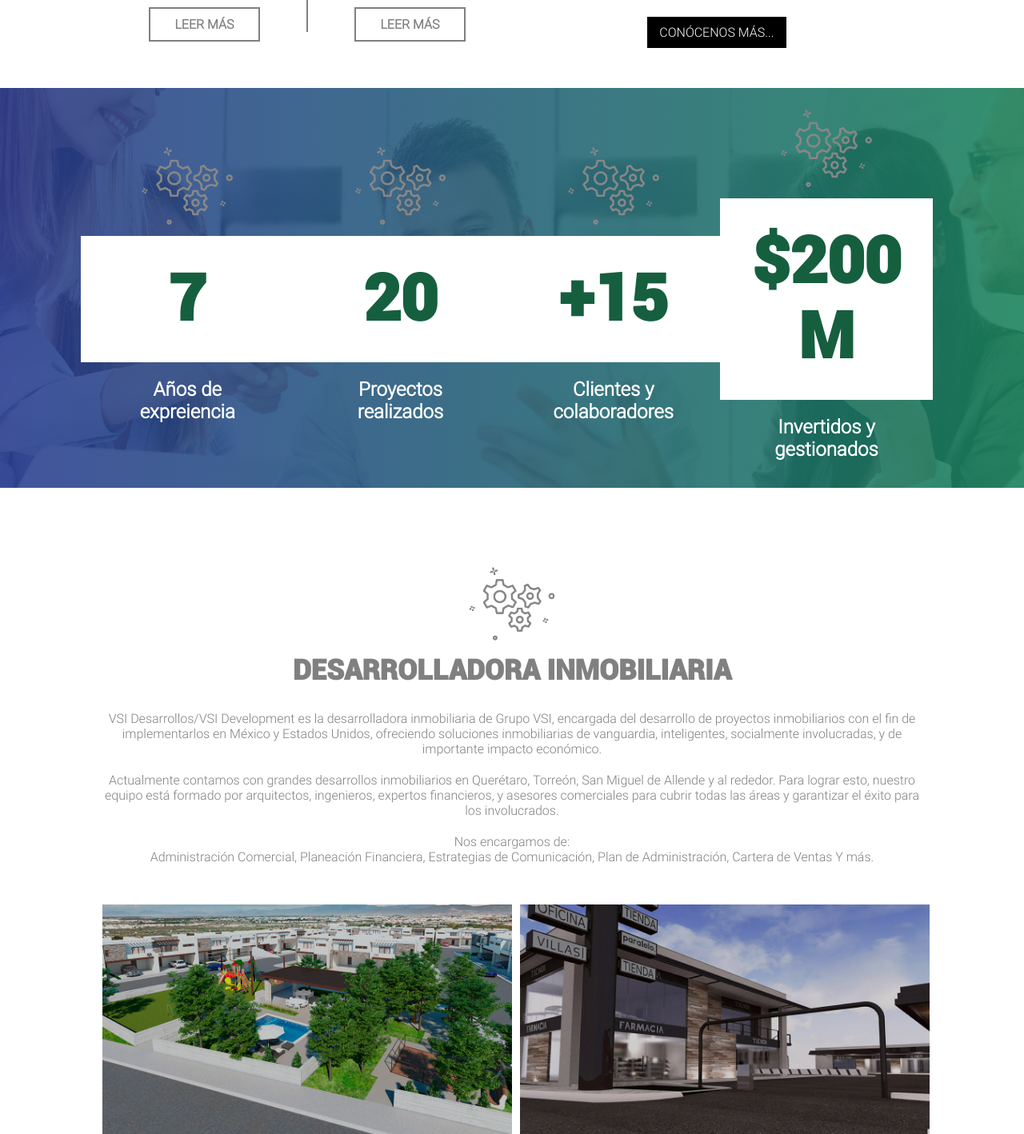
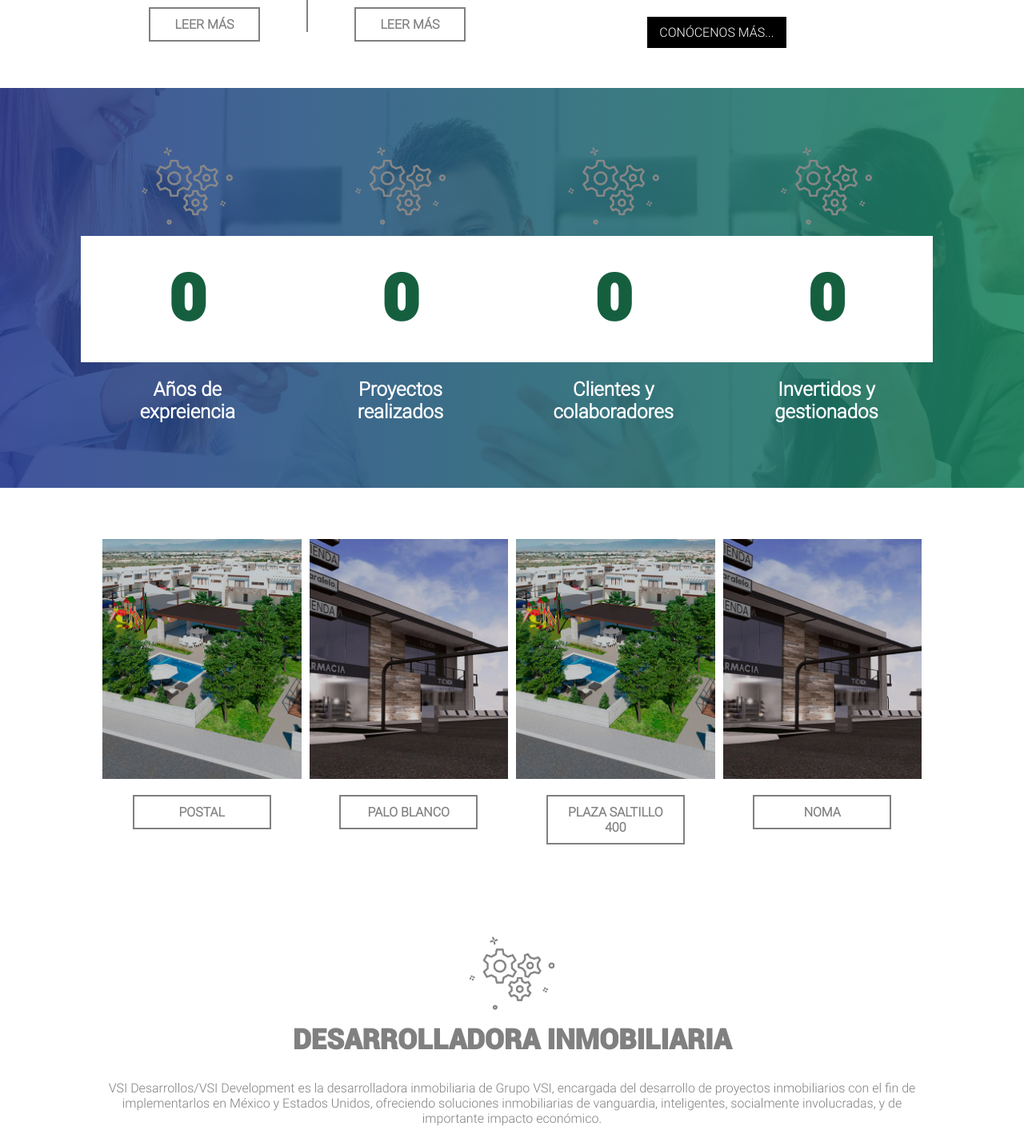
Before and after one commit to ArcoDev/vsi, a PHP site: page / in a window 1280 px wide. Shown: the part 1523-2941 px from the top of the page at 80% size. Run offline with PHP 8.4, Linux system fonts and the light colour scheme; style sheets or scripts are compiled from the project's sources; some libraries are stand-ins or nearby versions.

Commit message:
Se agrego la seccion de proyectos

```diff
--- /dev/null
+++ b/assets/js/animacionNumeros.js
@@ -0,0 +1,62 @@
+
+//Variables
+const cont1 = document.getElementById('contador1');
+const cont2 = document.getElementById('contador2');
+const cont3 = document.getElementById('contador3');
+const cont4 = document.getElementById('contador4');
+
+window.onscroll = function () {
+    const scroll = window.scrollY;
+    console.log(scroll);
+    if(scroll === 1200) {
+        animaNumeros();
+        console.log('llegue');
+    } else {
+        return false;
+    }
+}
+
+function animaNumeros() {
+    let cantidad1 = 0,
+        cantidad2 = 0,
+        cantidad3 = 0,
+        cantidad4 = 0,
+        temp = 25;
+
+    let tiempo1 = setInterval(() => {
+        cont1.textContent = cantidad1 += 1;
+
+        if (cantidad1 === 7) {
+            clearInterval(tiempo1)
+        }
+    }, 200);
+
+    let tiempo2 = setInterval(() => {
+        cont2.textContent = cantidad2 += 1;
+
+        if (cantidad2 === 20) {
+            clearInterval(tiempo2)
+        }
+    }, 200);
+
+    let tiempo3 = setInterval(() => {
+        const texto = '+ ';
+        cantidad3 += 1;
+        cont3.textContent = texto + cantidad3;
+
+        if (cantidad3 === 15) {
+            clearInterval(tiempo3)
+        }
+    }, 200);
+
+    let tiempo4 = setInterval(() => {
+        const pesos = '$ ';
+        const texto = ' M';
+        cantidad4 += 1;
+        cont4.textContent = pesos + cantidad4 + texto;
+
+        if (cantidad4 === 200) {
+            clearInterval(tiempo4)
+        }
+    }, 50);
+}
--- a/assets/scss/estilos.css
+++ b/assets/scss/estilos.css
@@ -555,6 +555,7 @@ main nav .correo {
   color: #155f3f;
   text-align: center;
   padding: 2rem 0;
+  transition: all 1s;
 }
 
 @media screen and (max-width: 767px) {
@@ -587,6 +588,61 @@ main nav .correo {
   .caja-numeros .col p {
     font-size: 1.2rem;
   }
+}
+
+.caja-proyectos {
+  width: 100%;
+  padding: 0;
+  display: flex;
+  gap: 10px;
+  text-align: center;
+  margin-top: 3rem;
+}
+
+@media screen and (max-width: 767px) {
+  .caja-proyectos {
+    gap: 5px;
+    flex-wrap: wrap;
+  }
+}
+
+.caja-proyectos .proyectos {
+  width: 25%;
+  display: flex;
+  align-items: center;
+  flex-direction: column;
+  gap: 20px;
+  padding: 1rem 0;
+}
+
+@media screen and (max-width: 767px) {
+  .caja-proyectos .proyectos {
+    width: 100%;
+  }
+}
+
+.caja-proyectos .proyectos img {
+  width: 100%;
+  height: 300px;
+  object-fit: cover;
+}
+
+.caja-proyectos .proyectos a {
+  width: 60%;
+  padding: 10px;
+  text-align: center;
+  border: 2px solid gray;
+  color: gray;
+  text-transform: uppercase;
+  transition: all .5s ease-in;
+  font-size: 1rem;
+  font-weight: bold;
+}
+
+.caja-proyectos .proyectos a:hover {
+  background: gray;
+  color: #fff;
+  transform: translate3d(1, 0, 0);
 }
 
 /*main .cuerpo .nosotros{
--- a/assets/scss/estilos.scss
+++ b/assets/scss/estilos.scss
@@ -526,7 +526,7 @@ main nav .correo {
         }
     }
 
-    @media screen and (min-width:  768px) and (max-width: 1024px) {
+    @media screen and (min-width: 768px) and (max-width: 1024px) {
         & {
             width: 130%;
             height: 500px;
@@ -557,6 +557,7 @@ main nav .correo {
         flex-direction: column;
         align-items: center;
         justify-content: center;
+
         @media(max-width: 767px) {
             & {
                 background: rgb(42, 60, 150);
@@ -567,12 +568,13 @@ main nav .correo {
 
             }
         }
-        @media screen and (min-width:  768px) and (max-width: 1024px){
-            &{
+
+        @media screen and (min-width: 768px) and (max-width: 1024px) {
+            & {
                 width: 25%;
-               padding: 0;
-               background: none;
-               border: none;
+                padding: 0;
+                background: none;
+                border: none;
             }
         }
 
@@ -593,6 +595,8 @@ main nav .correo {
             color: rgb(21, 95, 63);
             text-align: center;
             padding: 2rem 0;
+            //padding-right: 2.5rem;
+            transition: all 1s;
 
             @media screen and (max-width: 767px) {
                 & {
@@ -601,8 +605,9 @@ main nav .correo {
                     color: #fff;
                 }
             }
-            @media screen and (min-width:  768px) and (max-width: 1024px){
-                &{
+
+            @media screen and (min-width: 768px) and (max-width: 1024px) {
+                & {
                     font-size: 2.3rem;
                 }
             }
@@ -618,10 +623,62 @@ main nav .correo {
                     font-size: 1.2rem;
                 }
             }
-            @media screen and (min-width:  768px) and (max-width: 1024px){
-                &{
+
+            @media screen and (min-width: 768px) and (max-width: 1024px) {
+                & {
                     font-size: 1.2rem;
                 }
+            }
+        }
+    }
+}
+
+//Proyectos
+.caja-proyectos {
+    width: 100%;
+    padding: 0;
+    display: flex;
+    gap: 10px;
+    text-align: center;
+    margin-top: 3rem;
+    @media screen and(max-width: 767px) {
+        & {
+            gap: 5px;
+            flex-wrap: wrap;
+        }
+    }
+    .proyectos {
+        width: 25%;
+        display: flex;
+        align-items: center;
+        flex-direction: column;
+        gap: 20px;
+        padding: 1rem 0;
+        @media screen and(max-width: 767px) {
+            & {
+                width: 100%;
+            }
+        }
+        img {
+            width: 100%;
+            height: 300px;
+            object-fit: cover;
+        }
+
+        a {
+            width: 60%;
+            padding: 10px;
+            text-align: center;
+            border: 2px solid gray;
+            color: gray;
+            text-transform: uppercase;
+            transition: all .5s ease-in;
+            font-size: 1rem;
+            font-weight: bold;
+            &:hover {
+                background: gray;
+                color: #fff;
+                transform: translate3d(1,0,0);
             }
         }
     }
--- a/index.html
+++ b/index.html
@@ -188,12 +188,24 @@
                             </div>
                         </div>
                         <div class="texto-nosotros">
-                            <p>Lorem ipsum dolor sit amet consectetur adipisicing elit. Illum itaque ut corrupti omnis mollitia unde consequatur, esse assumenda necessitatibus odio magnam est animi temporibus non! Odit pariatur nisi odio quia.
-                            Aspernatur officia provident expedita minima omnis iure laborum, ut tempore dolorum error id excepturi iusto, dignissimos natus facere, tempora ratione autem rem eaque soluta? Officia, accusamus itaque. Animi, reprehenderit veniam.
-                            Quidem, reiciendis est, nulla itaque iure aperiam eos pariatur sint nihil quisquam impedit accusamus. Deserunt nihil sit dolore, mollitia magnam velit accusamus? Repellendus omnis ullam ducimus commodi quos, cum blanditiis.</p>
-                            <p>Lorem ipsum dolor sit amet consectetur adipisicing elit. Illum itaque ut corrupti omnis mollitia unde consequatur, esse assumenda necessitatibus odio magnam est animi temporibus non! Odit pariatur nisi odio quia.
-                                Aspernatur officia provident expedita minima omnis iure laborum, ut tempore dolorum error id excepturi iusto, dignissimos natus facere, tempora ratione autem rem eaque soluta? Officia, accusamus itaque. Animi, reprehenderit veniam.
-                                Quidem, reiciendis est, nulla itaque iure aperiam eos pariatur sint nihil quisquam impedit accusamus. Deserunt nihil sit dolore, mollitia magnam velit accusamus? Repellendus omnis ullam ducimus commodi quos, cum blanditiis.</p>
+                            <p>Lorem ipsum dolor sit amet consectetur adipisicing elit. Illum itaque ut corrupti omnis
+                                mollitia unde consequatur, esse assumenda necessitatibus odio magnam est animi
+                                temporibus non! Odit pariatur nisi odio quia.
+                                Aspernatur officia provident expedita minima omnis iure laborum, ut tempore dolorum
+                                error id excepturi iusto, dignissimos natus facere, tempora ratione autem rem eaque
+                                soluta? Officia, accusamus itaque. Animi, reprehenderit veniam.
+                                Quidem, reiciendis est, nulla itaque iure aperiam eos pariatur sint nihil quisquam
+                                impedit accusamus. Deserunt nihil sit dolore, mollitia magnam velit accusamus?
+                                Repellendus omnis ullam ducimus commodi quos, cum blanditiis.</p>
+                            <p>Lorem ipsum dolor sit amet consectetur adipisicing elit. Illum itaque ut corrupti omnis
+                                mollitia unde consequatur, esse assumenda necessitatibus odio magnam est animi
+                                temporibus non! Odit pariatur nisi odio quia.
+                                Aspernatur officia provident expedita minima omnis iure laborum, ut tempore dolorum
+                                error id excepturi iusto, dignissimos natus facere, tempora ratione autem rem eaque
+                                soluta? Officia, accusamus itaque. Animi, reprehenderit veniam.
+                                Quidem, reiciendis est, nulla itaque iure aperiam eos pariatur sint nihil quisquam
+                                impedit accusamus. Deserunt nihil sit dolore, mollitia magnam velit accusamus?
+                                Repellendus omnis ullam ducimus commodi quos, cum blanditiis.</p>
                             <a href="#">Conócenos más...</a>
                         </div>
                     </div>
@@ -201,23 +213,41 @@
                 <section class="caja-numeros">
                     <div class="col col-1">
                         <img src="assets/img/icono_desarrollo.png" alt="">
-                        <h2>7</h2>
+                        <h2 id="contador1">0</h2>
                         <p>Años de <br>expreiencia</p>
                     </div>
                     <div class="col col-2">
                         <img src="assets/img/icono_desarrollo.png" alt="">
-                        <h2>20</h2>
+                        <h2 id="contador2">0</h2>
                         <p>Proyectos <br>realizados</p>
                     </div>
                     <div class="col col-3">
                         <img src="assets/img/icono_desarrollo.png" alt="">
-                        <h2>+15</h2>
+                        <h2 id="contador3">0</h2>
                         <p>Clientes y <br>colaboradores</p>
                     </div>
                     <div class="col col-4">
                         <img src="assets/img/icono_desarrollo.png" alt="">
-                        <h2>$200 M</h2>
+                        <h2 id="contador4">0</h2>
                         <p>Invertidos y <br>gestionados</p>
+                    </div>
+                </section>
+                <section class="caja-proyectos">
+                    <div class="proyectos">
+                        <img src="assets/img/desarrollo_paloblanco.jpg" alt="">
+                        <a href="">Postal</a>
+                    </div>
+                    <div class="proyectos">
+                        <img src="assets/img/desarrollo_plaza.jpg" alt="">
+                        <a href="">Palo Blanco</a>
+                    </div>
+                    <div class="proyectos">
+                        <img src="assets/img/desarrollo_paloblanco.jpg" alt="">
+                        <a href="">Plaza Saltillo 400</a>
+                    </div>
+                    <div class="proyectos">
+                        <img src="assets/img/desarrollo_plaza.jpg" alt="">
+                        <a href="">Noma</a>
                     </div>
                 </section>
                 <!--<section id="nosotros" class="nosotros">
@@ -434,7 +464,7 @@
     <script src="assets/js/jquery-3.4.1.min.js"></script>
     <script src='https://www.google.com/recaptcha/api.js?hl=es' async defer></script>
     <script src="assets/js/app.js"></script>
-
+    <script src="assets/js/animacionNumeros.js"></script>
 </body>
 
 </html>
```
Also changed, not shown: 1 other file.
